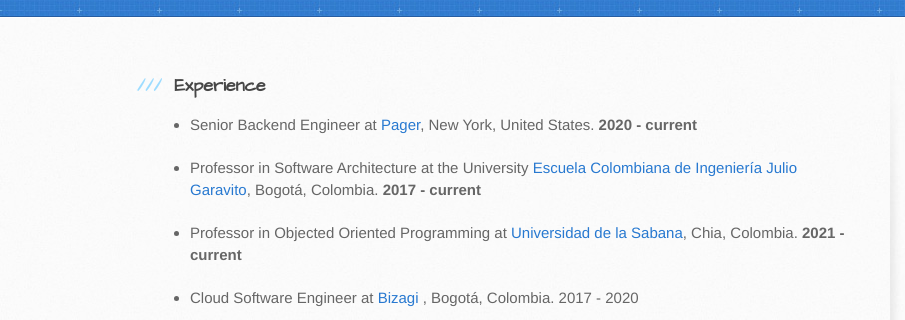
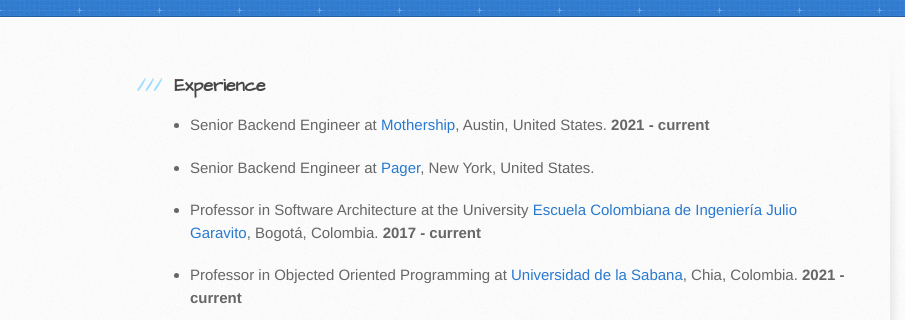
Before and after one commit to daprieto1/resume, a website: page index.html in a window 1280 px wide. Shown: the part 150-470 px from the top of the page, 0-905 px from the left. Drawn offline with nearby package versions, Linux system fonts and the light colour scheme; grey boxes are pictures that could not be loaded.

Commit message:
Update index.html

```diff
--- a/index.html
+++ b/index.html
@@ -50,8 +50,13 @@
             <ul>
                 <li>
                     <p>
+                        Senior Backend Engineer at <a href="https://www.mothership.com/">Mothership</a>, Austin, United States.
+                        <strong>2021 - current</strong>
+                    </p>
+                </li>
+                <li>
+                    <p>
                         Senior Backend Engineer at <a href="https://pager.com/">Pager</a>, New York, United States.
-                        <strong>2020 - current</strong>
                     </p>
                 </li>
                 <li>
```
